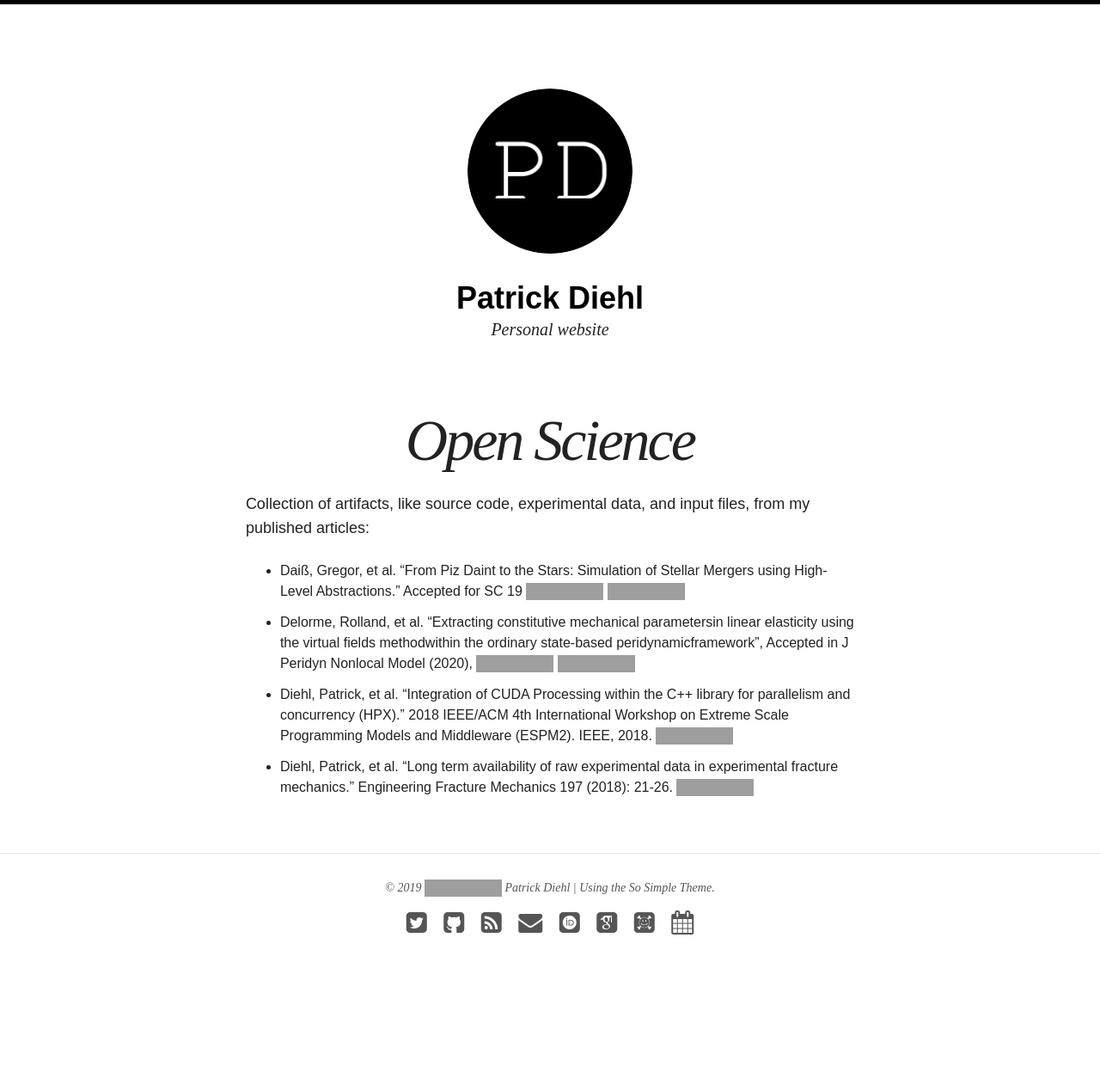
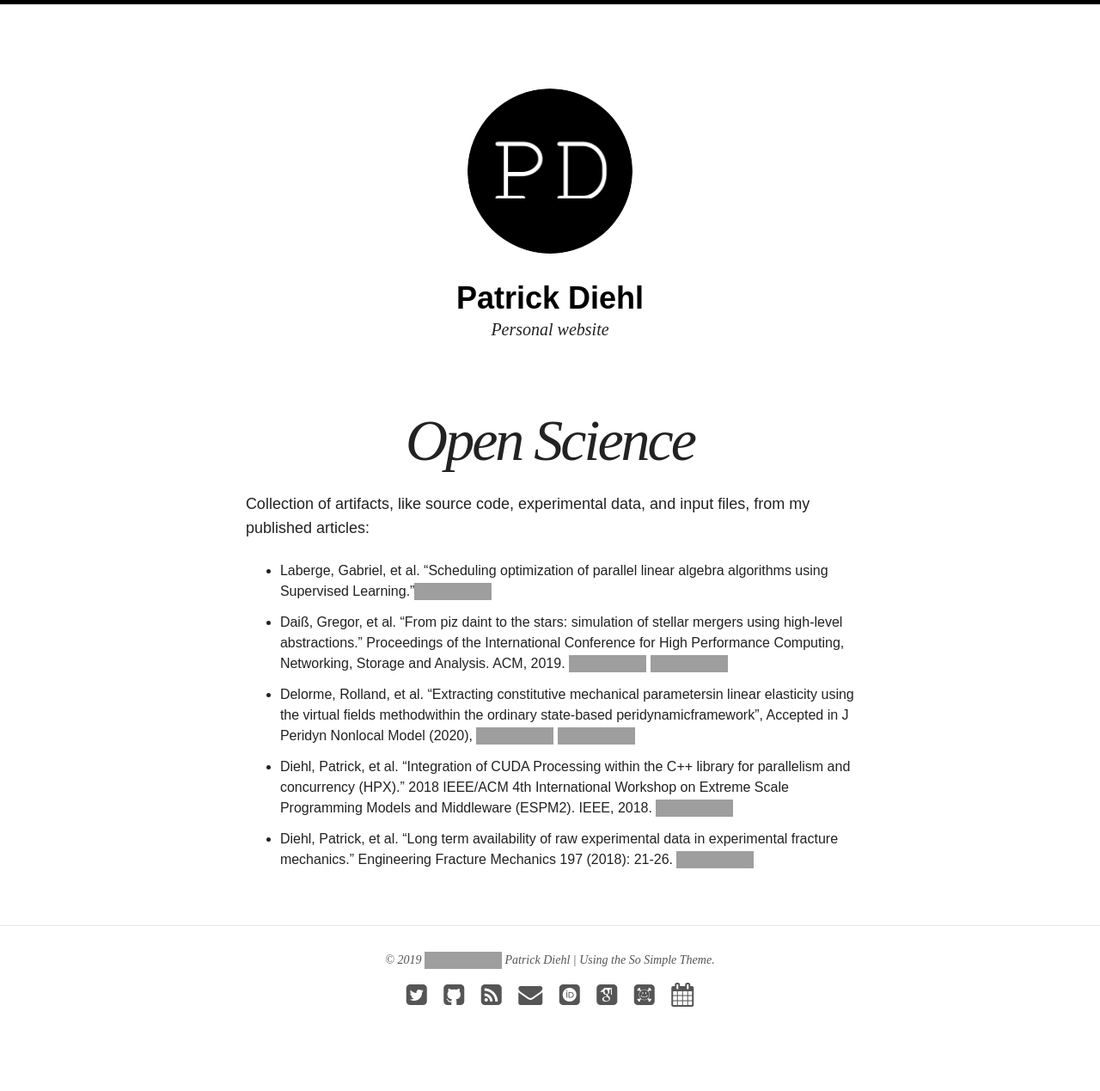
Before and after one commit to diehlpk/diehlpk.github.io, a Jekyll site: the page built from openscience/index.md, in a window 1280 px wide. Shown: the whole page at 86% size. Built offline with Jekyll 4.4.1, drawn with Linux system fonts in a browser that asks for light colours; nearby versions of some CDN libraries; some web fonts are replaced; before the commit the page ends 1185 px from its top, so only the background shows below that; grey boxes are pictures that could not be loaded.

Commit message:
Update open science

```diff
--- a/openscience/index.md
+++ b/openscience/index.md
@@ -5,7 +5,10 @@ title: Open Science
 
 Collection of artifacts, like source code, experimental data, and input files, from my published articles:
 
-* Daiß, Gregor, et al. "From Piz Daint to the Stars: Simulation of Stellar Mergers using High-Level Abstractions." Accepted for SC 19 [![DOI](https://zenodo.org/badge/180603986.svg)](https://zenodo.org/badge/latestdoi/180603986) [![DOI](https://zenodo.org/badge/DOI/10.5281/zenodo.2635581.svg)](https://doi.org/10.5281/zenodo.2635581)
+
+* Laberge, Gabriel, et al. "Scheduling optimization of parallel linear algebra algorithms using Supervised Learning."[![DOI](https://zenodo.org/badge/DOI/10.5281/zenodo.3370028.svg)](https://doi.org/10.5281/zenodo.3370028)
+* Daiß, Gregor, et al. "From piz daint to the stars: simulation of stellar mergers using high-level abstractions." Proceedings of the International Conference for High Performance Computing, Networking, Storage and Analysis. ACM, 2019.
+ [![DOI](https://zenodo.org/badge/180603986.svg)](https://zenodo.org/badge/latestdoi/180603986) [![DOI](https://zenodo.org/badge/DOI/10.5281/zenodo.2635581.svg)](https://doi.org/10.5281/zenodo.2635581)
 * Delorme, Rolland, et al. "Extracting constitutive mechanical parametersin linear elasticity using the virtual fields methodwithin the ordinary state-based peridynamicframework", Accepted in J Peridyn Nonlocal Model (2020), [![DOI](https://zenodo.org/badge/46075533.svg)](https://zenodo.org/badge/latestdoi/46075533) [![DOI](https://zenodo.org/badge/93547069.svg)](https://zenodo.org/badge/latestdoi/93547069)
 * Diehl, Patrick, et al. "Integration of CUDA Processing within the C++ library for parallelism and concurrency (HPX)." 2018 IEEE/ACM 4th International Workshop on Extreme Scale Programming Models and Middleware (ESPM2). IEEE, 2018. [![DOI](https://zenodo.org/badge/13384046.svg)](https://zenodo.org/badge/latestdoi/13384046)
 * Diehl, Patrick, et al. "Long term availability of raw experimental data in experimental fracture mechanics." Engineering Fracture Mechanics 197 (2018): 21-26. [![DOI](https://zenodo.org/badge/DOI/10.5281/zenodo.1098296.svg)](https://doi.org/10.5281/zenodo.1098296)
```
